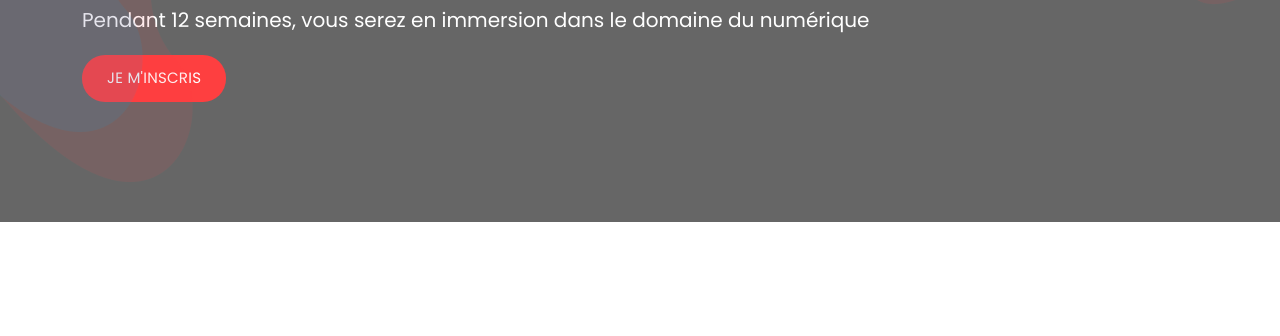
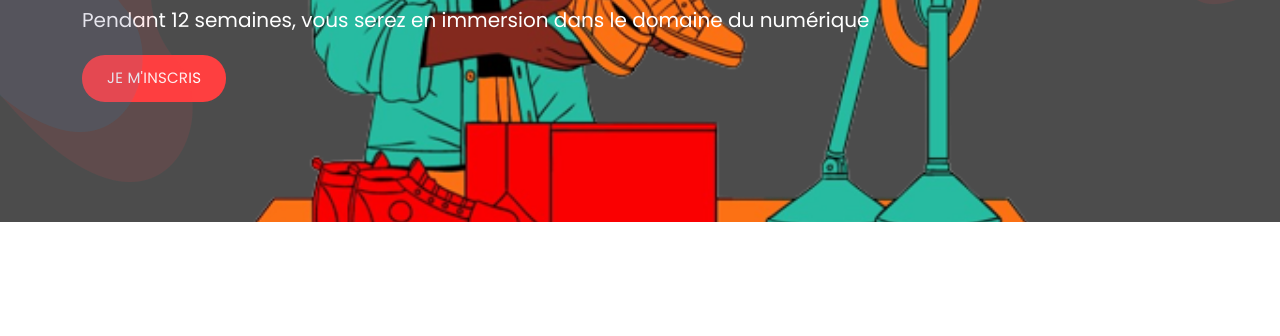
Before and after one commit to Bouangagrace/projectbusiness, a plain HTML site: page index2.html in a window 1280 px wide. Shown: the part 385-721 px from the top of the page. Drawn offline with Linux system fonts and the light colour scheme.

Commit message:
modifs de la présentation

```diff
--- a/assets/css/templatemo-space-dynamic.css
+++ b/assets/css/templatemo-space-dynamic.css
@@ -832,15 +832,15 @@ Banner Style
 */
 
 .main-banner {
-  background-image: url(../images/business-3d-man-lying-on-stomach-with-laptop.png);
+  background-image: url(../images/bannière-removebg-preview.png);
   /* background-image: linear-gradient(rgba(0, 0, 0, 0.5), rgba(0, 0, 0, 0.5)), url(../images/business-3d-man-lying-on-stomach-with-laptop.png); */
   background-repeat: no-repeat;
-  background-position: center center;
+  background-position: top;
   background-size: 80%;
   padding: 226px 0px 120px 0px;
   position: relative;
   overflow: hidden;
-  background-color: rgba(0, 0, 0, 0.6);
+  background-color: rgba(0, 0, 0, 0.7);
   /* transition: transform 1s ease-in-out; /* 1s pour la durée de la transition, ease-in-out pour une transition douce */
   /* animation: moove 10s 1.75s ease-in-out infinite;  */
 }
--- a/index2.html
+++ b/index2.html
@@ -11,7 +11,7 @@
     <link href="https://fonts.googleapis.com/css2?family=Poppins:wght@100;200;300;400;500;600;700;800;900&display=swap" rel="stylesheet">
     <link rel="shortcut icon" href="assets/images/logoecole241.png" type="image/x-icon">
 
-    <title>Space Dynamic - SEO HTML5 Template</title>
+    <title>Programme école 241 business</title>
 
     <!-- Bootstrap core CSS -->
     <link href="vendor/bootstrap/css/bootstrap.min.css" rel="stylesheet">
```
Also changed, not shown: index.html (+1 -1 lines), assets/images/bannière-removebg-preview.png (added), assets/images/bannière.jpg (added).
